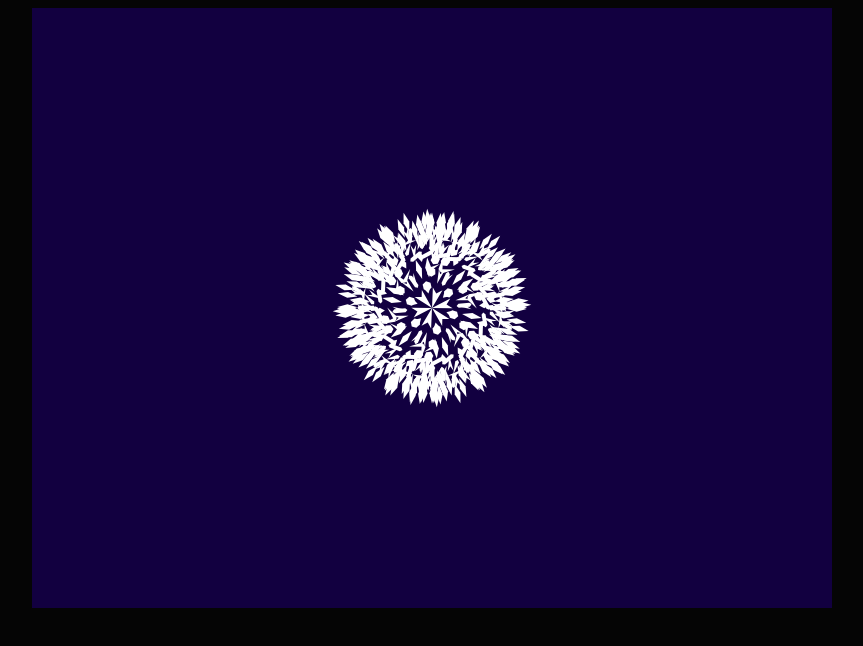
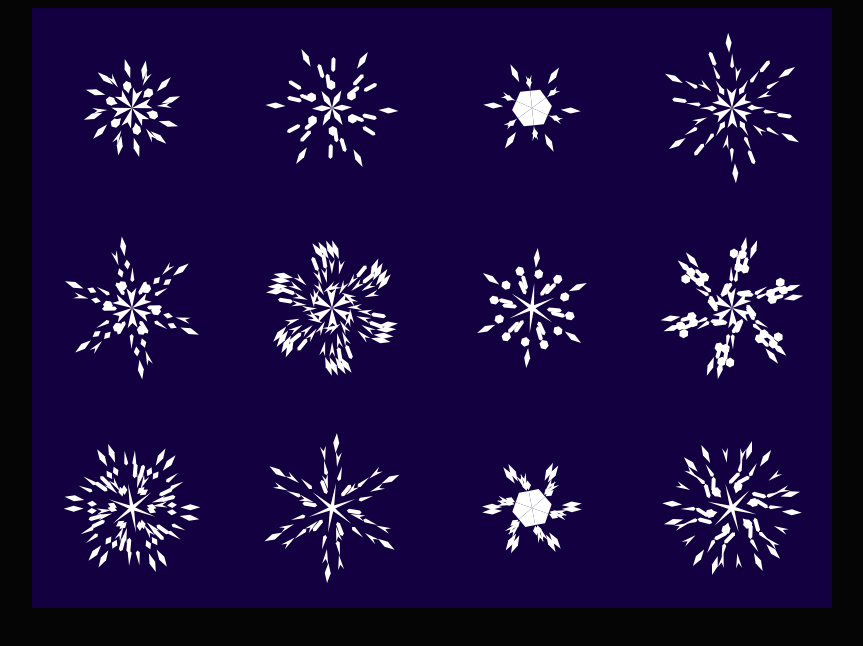
Before and after one commit to http404error/flake, a plain HTML site: page index.html in a window 1280 px wide. Shown: the whole page, without its empty margins (208-1071 px from the left). Drawn offline with Linux system fonts and the light colour scheme.

Commit message:
Tweaks and comments for future debugging.

```diff
--- a/js/app.js
+++ b/js/app.js
@@ -22,7 +22,7 @@ Elisabeth Arvey
 	//SNOWFLAKE PARAMETERS
 	var NUM_POINTS = 6;
 	var MIN_RADIUS = 2; //note that the first spokes are 0
-	var MAX_RADIUS = 10;
+	var MAX_RADIUS = 6;
 	var FLAKE_TYPES = {
 		STARTER: [
 			{role: "starter", name: "diamond_s", radius: 18, vertices: [{x:0, y:0}, {x:10, y:-3}, {x:20, y:0}, {x:10, y:3}]},
@@ -46,9 +46,9 @@ Elisabeth Arvey
 var ctx;
 var gbListSnowflakes = [];
 var earlyEndChance = 15/100;
-var doubleEnderChance = 20/100;
+var doubleEnderChance = 10/100;
 var branchOnlyChance = 10/100;
-var baseBranchChance = 30/100;
+var baseBranchChance = 0/100;
 
 
 //Get the ball rolling
@@ -58,7 +58,11 @@ function init() {
 	var canvas = document.getElementById("c");
 	ctx = canvas.getContext("2d");
 
-	gbListSnowflakes.push(initSnowflake(400, 300, 1));
+	for (var x = 100; x <= 700; x += 200) {
+		for (var y = 100; y <= 500; y += 200) {
+			gbListSnowflakes.push(initSnowflake(x, y, 0, 0, 0, Math.random() * 1.5 + 0.5));
+		}
+	}
 
 	setInterval(tick, FRAME_DELAY);
 }
@@ -136,10 +140,10 @@ Snowflake Object
 	pos.th is in radians (in standard position)
 	vel is delta pos PER SECOND
 */
-function initSnowflake(x_pos, y_pos, th_vel) {
+function initSnowflake(x_pos, y_pos, th_pos, x_vel, y_vel, th_vel) {
 	var snowflake = {
-		pos: {x: x_pos, y: y_pos, th: 0},
-		vel: {x: 0, y: 0, th: th_vel},
+		pos: {x: x_pos, y: y_pos, th: th_pos},
+		vel: {x: x_vel, y: y_vel, th: th_vel},
 		children: [],
 		tick: function() {
 			this.pos.x += this.vel.x / FRAME_RATE;
@@ -221,7 +225,7 @@ function initFlake(flake_type, r_offset, th_offset, ph_offset, degree) {
 	if (degree >= MAX_RADIUS || (degree >= MIN_RADIUS && Math.random() < earlyEndChance)) {
 		rand = Math.random();
 		if (rand < doubleEnderChance) {
-			child_ph = Math.random() * Math.PI / 3;
+			child_ph = Math.random() * Math.PI / 3 - Math.PI / 6;
 			var tip = initFlake(getRandomEnder(), child_r, child_th, child_ph, degree + 2);
 			flake.children.push(tip);
 			flake.children.push(cloneFlake(tip, child_ph * -2));
@@ -262,7 +266,7 @@ function cloneFlake(original, rotation) {
 		type: original.type, //it was a reference to begin with
 		pos: {x: 0, y: 0, th: 0}, //this will update on tick()
 		offset: {r: original.offset.r, th: original.offset.th + rotation, ph: original.offset.ph},
-		children: [],
+		children: [], //we'll get to this in a moment
 		tick: original.tick,
 		draw: original.draw
 	};
```
Also changed, not shown: css/styles.css (line endings or trailing spaces), js/jquery-2.1.0.min.js.
